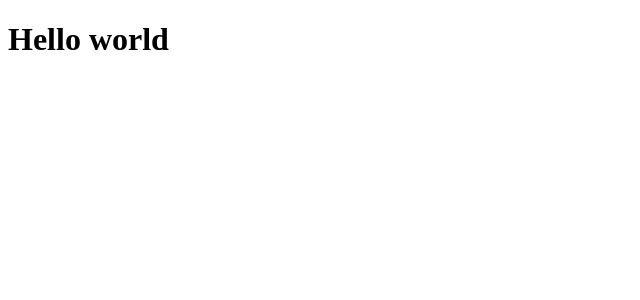
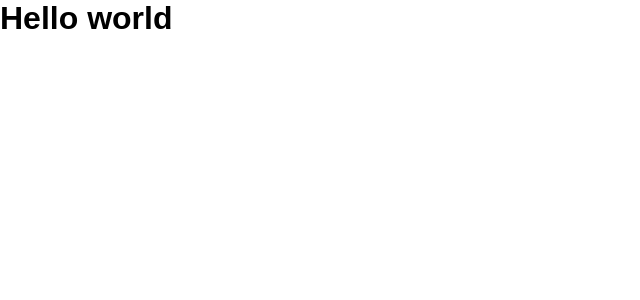
Before and after one commit to w1redl4in/react-webpack-babel, a React app: page / in a window 1280 px wide. Shown: the top 300 px of the page, without its empty margins (0-640 px from the left). Built offline with nearby package versions, Linux system fonts and the light colour scheme.

Commit message:
:tada: feat: configuring webpack for css use

```diff
--- a/package.json
+++ b/package.json
@@ -18,7 +18,9 @@
     "@babel/preset-react": "^7.12.13",
     "babel-loader": "^8.2.2",
     "cross-env": "^7.0.3",
+    "css-loader": "^5.1.2",
     "html-webpack-plugin": "^5.3.1",
+    "style-loader": "^2.0.0",
     "webpack": "^5.25.1",
     "webpack-cli": "^4.5.0",
     "webpack-dev-server": "^3.11.2"
--- a/src/App.jsx
+++ b/src/App.jsx
@@ -1,3 +1,5 @@
+import './styles/globals.css';
+
 export function App() {
   return <h1>Hello world</h1>
 }
--- /dev/null
+++ b/src/styles/globals.css
@@ -0,0 +1,9 @@
+* {
+  padding: 0;
+  margin: 0;
+  box-sizing: border-box;
+}
+
+body {
+  font-family: Arial, Helvetica, sans-serif;
+}
--- a/webpack.config.js
+++ b/webpack.config.js
@@ -29,6 +29,11 @@ module.exports = {
         exclude: /nodule_modules/,
         use: 'babel-loader',
       },
+      {
+        test: /\.css$/,
+        exclude: /nodule_modules/,
+        use: ['style-loader', 'css-loader'],
+      },
     ],
   },
 };
```
Also changed, not shown: 1 other file (tests, documents, lock files or other folders).
